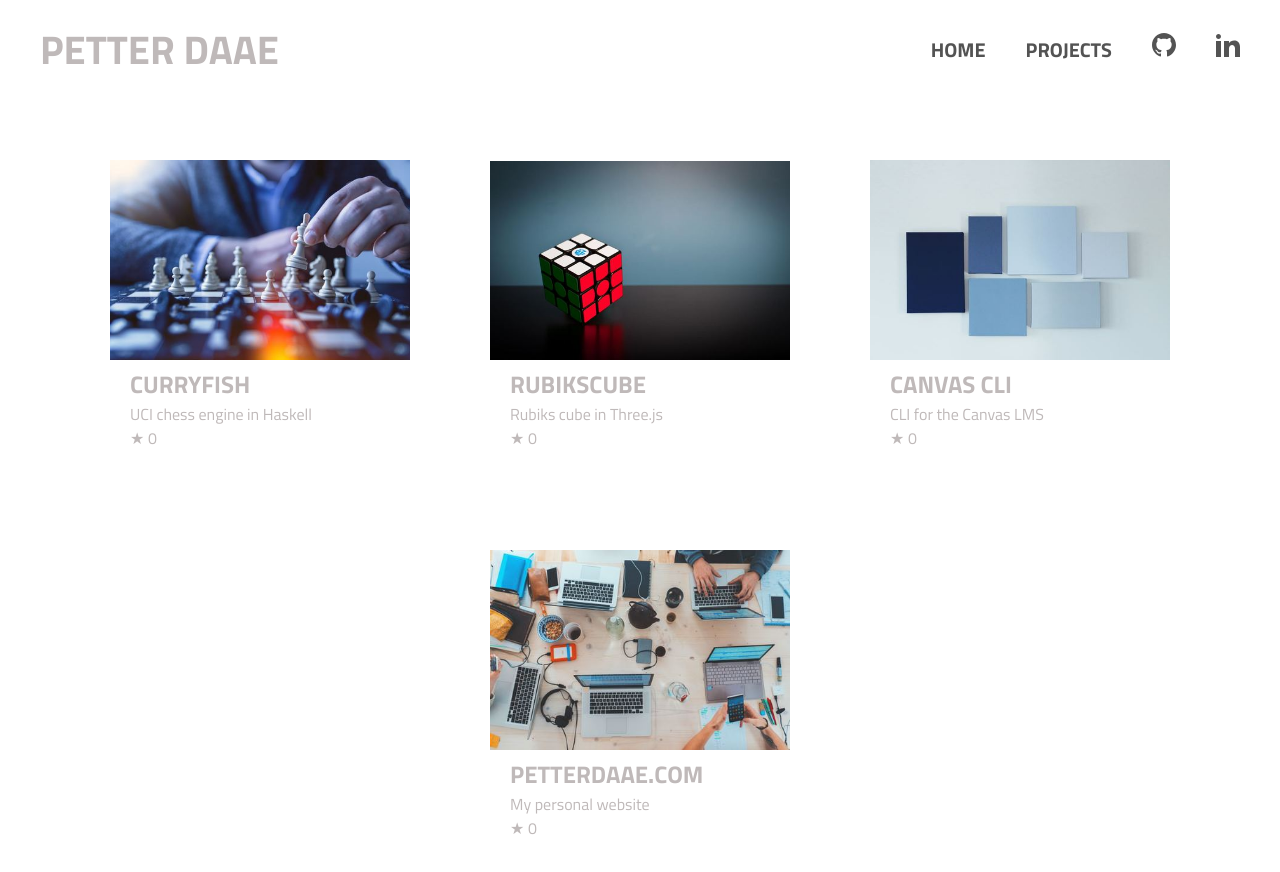
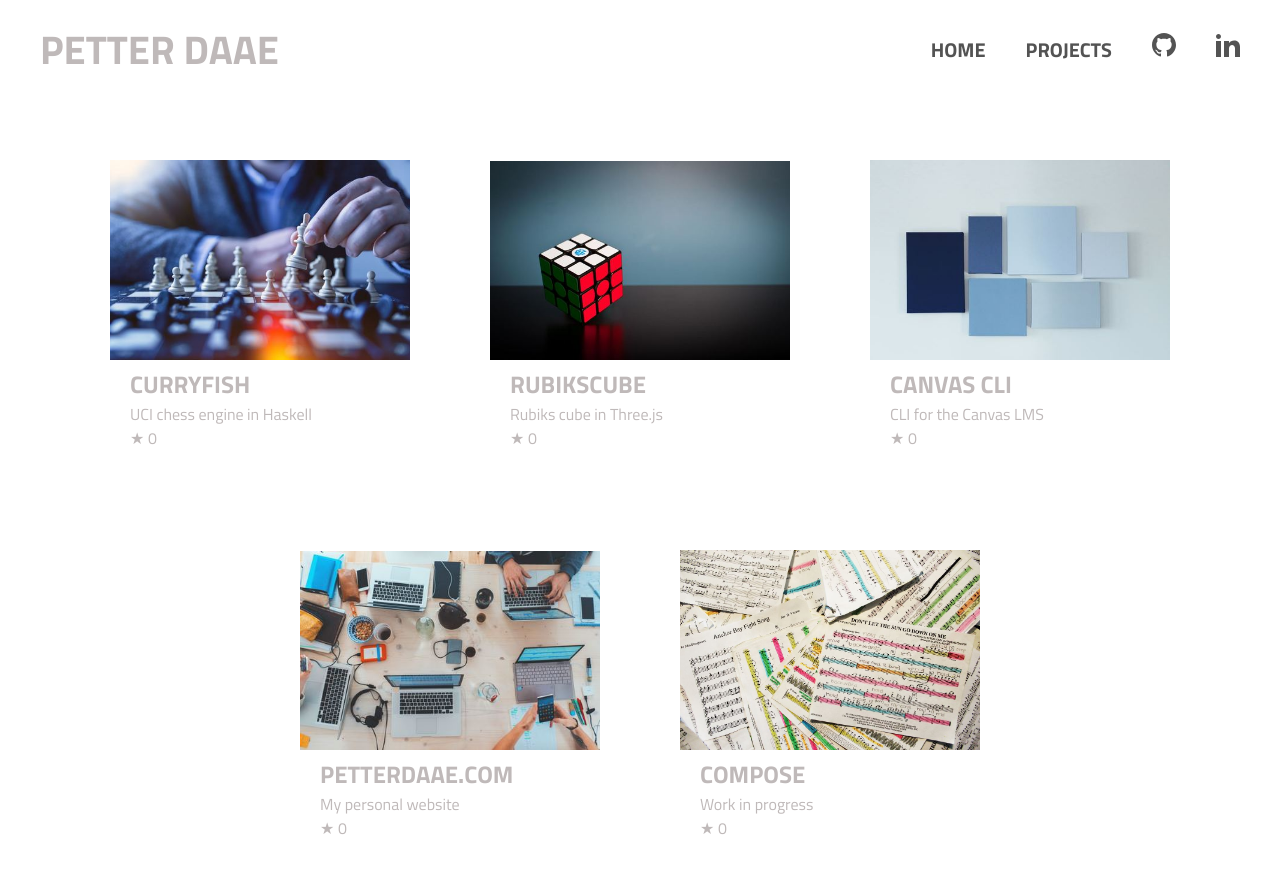
Before and after one commit to StaleJ/daae.dev, a React (Create React App) app: page /projects in a window 1280 px wide. Shown: the top 872 px of the page. Built offline with nearby package versions, Linux system fonts and the light colour scheme; no server answers.

Commit message:
add project

```diff
--- a/src/projects/Projects.js
+++ b/src/projects/Projects.js
@@ -30,6 +30,13 @@ function Projects() {
         image="./web.jpg"
         githubPath="/petterdaae/petterdaae.com">
       </Project>
+      <Project
+        title="Compose"
+        subtitle="Work in progress"
+        image="./music.jpg"
+        githubPath="/petterdaae/composer">
+      </Project>
+
     </div>
   );
 }
```
Also changed, not shown: public/music.jpg (added), 1 other file (tests, documents, lock files or other folders).
